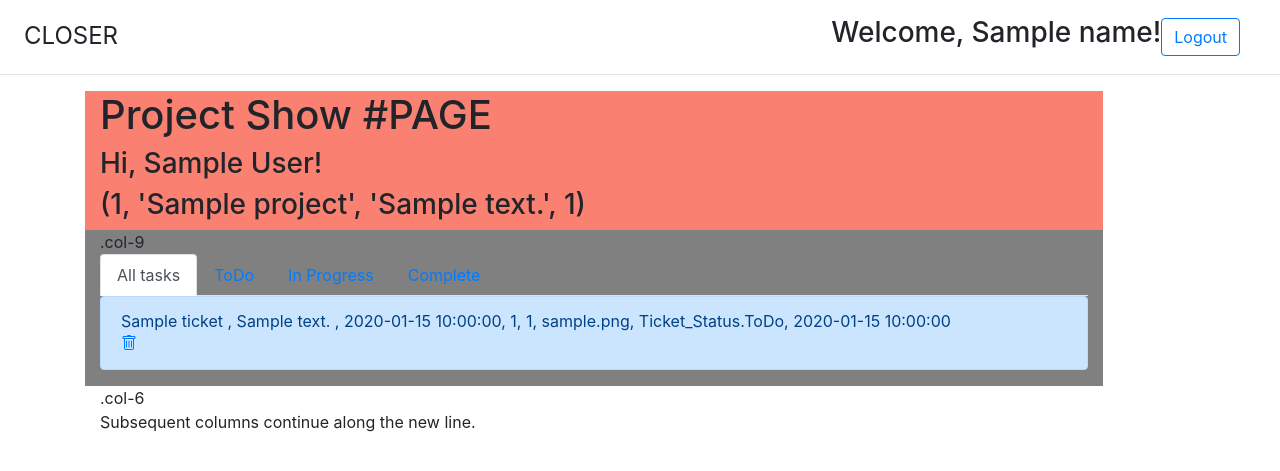
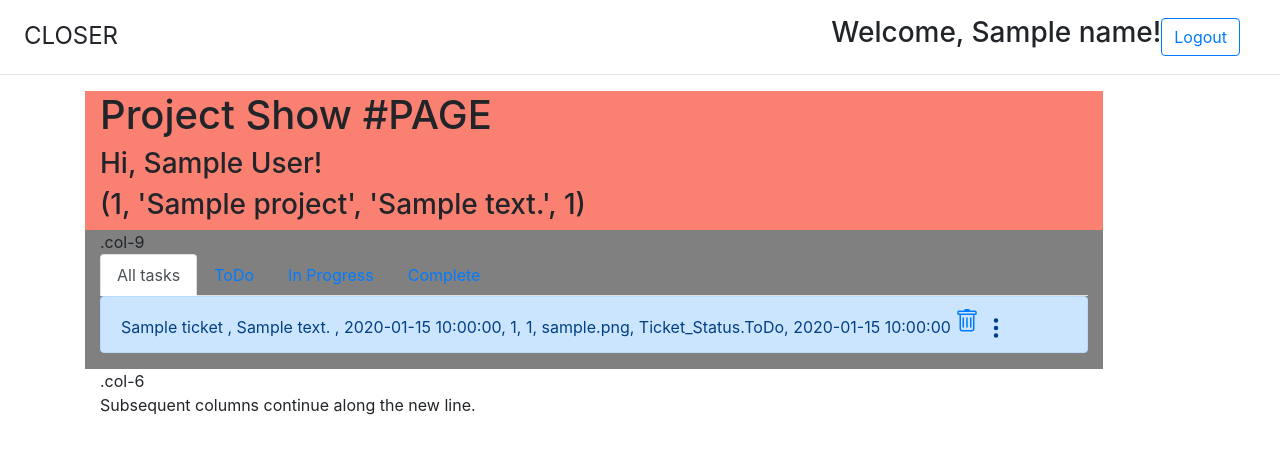
Before and after one commit to olgabor/closer, a Flask app: template templates/show_project.html in a window 1280 px wide. Shown: the top 471 px of the page. Run offline with Flask 2, Linux system fonts and the light colour scheme; a user stored in the database is signed in; tables that the repository leaves empty hold one stand-in row (values such as "Sample post"); the template is opened without the code that fills it: values that come from a table or form of the project are taken from there, most other values are stand-ins (such as "Sample title", 1, 10 or a date in 2020); some libraries are stand-ins or nearby versions.

Commit message:
adds svg file to ticket content compoent

```diff
--- a/templates/show_project.html
+++ b/templates/show_project.html
@@ -16,7 +16,7 @@
     <div class="col-11" style="background-color:grey;" >.col-9
         <nav>
             <div class="nav nav-tabs" id="nav-tab" role="tablist">
-              <a class="nav-item nav-link active" id="nav-home-tab" data-toggle="tab" href="#nav-home" role="tab" aria-controls="nav-home" aria-selected="true">All tasks</a>
+              <a class="nav-item nav-link active" id="nav-home-tab" data-toggle="tab" href="#nav-home" role="tab" aria-controls="nav-home-tab" aria-selected="true">All tasks</a>
               <a class="nav-item nav-link" id="nav-profile-tab" data-toggle="tab" href="#nav-profile" role="tab" aria-controls="nav-profile" aria-selected="false">ToDo</a>
               <a class="nav-item nav-link" id="nav-contact-tab" data-toggle="tab" href="#nav-contact" role="tab" aria-controls="nav-contact" aria-selected="false">In Progress </a>
               <a class="nav-item nav-link" id="nav-contact-tab" data-toggle="tab" href="#nav-contact" role="tab" aria-controls="nav-contact" aria-selected="false">Complete </a>
@@ -24,8 +24,7 @@
           </nav>
 
           <div class="tab-content" id="nav-tabContent">
-            <div
-             class="tab-pane fade show active" id="nav-home" role="tabpanel" aria-labelledby="nav-home-tab">
+            <div class="tab-pane fade show active" id="nav-home-tab" role="tabpanel" aria-labelledby="nav-home-tab">
 
              <ul class='list-group'>
                 {% for ticket in tickets %}
@@ -40,14 +39,26 @@
                             {{ticket.ticket_status }},
                             {{ticket.due_date }}
 
-                            <div >
+
                                 <a href='/ticket/{{ticket.id}}'>
-                                <svg width="1em" height="1em"  viewBox="0 0 16 16" class="bi bi-trash" fill="currentColor" xmlns="http://www.w3.org/2000/svg">
+                                <svg width="1.5em" height="1.5em"  viewBox="0 0 16 16" class="bi bi-trash" fill="currentColor" xmlns="http://www.w3.org/2000/svg">
                                     <path d="M5.5 5.5A.5.5 0 0 1 6 6v6a.5.5 0 0 1-1 0V6a.5.5 0 0 1 .5-.5zm2.5 0a.5.5 0 0 1 .5.5v6a.5.5 0 0 1-1 0V6a.5.5 0 0 1 .5-.5zm3 .5a.5.5 0 0 0-1 0v6a.5.5 0 0 0 1 0V6z"/>
                                     <path fill-rule="evenodd" d="M14.5 3a1 1 0 0 1-1 1H13v9a2 2 0 0 1-2 2H5a2 2 0 0 1-2-2V4h-.5a1 1 0 0 1-1-1V2a1 1 0 0 1 1-1H6a1 1 0 0 1 1-1h2a1 1 0 0 1 1 1h3.5a1 1 0 0 1 1 1v1zM4.118 4L4 4.059V13a1 1 0 0 0 1 1h6a1 1 0 0 0 1-1V4.059L11.882 4H4.118zM2.5 3V2h11v1h-11z"/>
                                     </svg></a>
+
+                                <div class="btn-group dropleft">
+                                      <div class="btn-group dropleft">
+
+                                            <svg  class="dropdown-toggle" data-toggle="dropdown" aria-haspopup="true" aria-expanded="false" width="1.5em" height="1.5em" viewBox="0 0 16 16" class="bi bi-three-dots-vertical" fill="currentColor" xmlns="http://www.w3.org/2000/svg">
+                                                <path fill-rule="evenodd" d="M9.5 13a1.5 1.5 0 1 1-3 0 1.5 1.5 0 0 1 3 0zm0-5a1.5 1.5 0 1 1-3 0 1.5 1.5 0 0 1 3 0zm0-5a1.5 1.5 0 1 1-3 0 1.5 1.5 0 0 1 3 0z"/>
+                                            </svg>
+
+                                        <div class="dropdown-menu">
+                                          Update
+                                        </div>
+                                      </div>
+
                             </div>
-
 
                       </div> </li>
                 {% endfor %}
```
